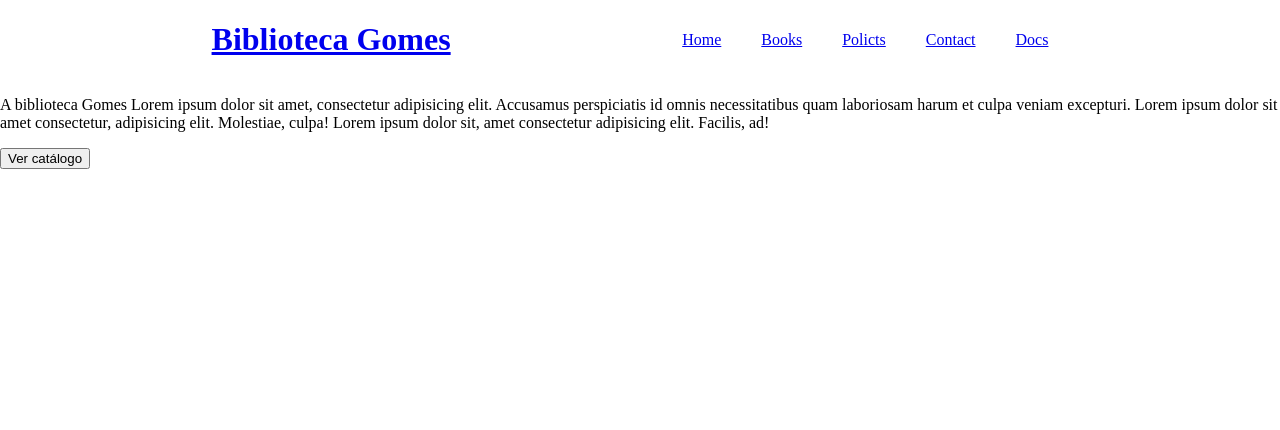
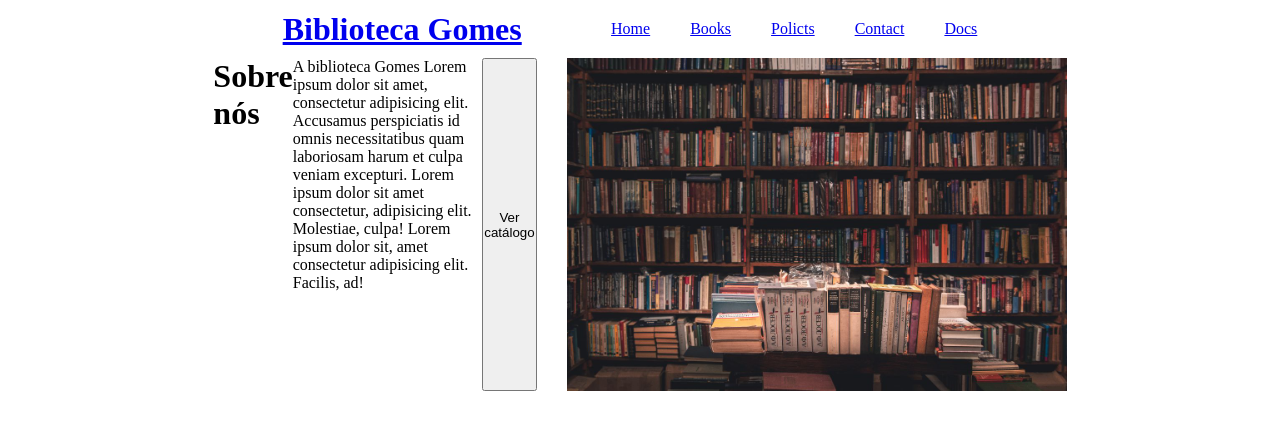
Before and after one commit to MartinianoGomes/library-api, a plain HTML site: page frontend/src/index.html in a window 1280 px wide. Drawn offline with Linux system fonts and the light colour scheme.

Commit message:
feat: Desenvolvendo o frontend

```diff
--- a/frontend/src/index.html
+++ b/frontend/src/index.html
@@ -25,7 +25,9 @@
     </header>
 
     <main>
-        <div class="">
+        <div class="parte1">
+            <h1>Sobre nós</h1>
+
             <p>
                 A biblioteca Gomes Lorem ipsum dolor sit amet, consectetur adipisicing elit.
                 Accusamus perspiciatis id omnis necessitatibus quam laboriosam harum et culpa veniam excepturi.
@@ -35,6 +37,10 @@
 
             <button>Ver catálogo</button>
         </div>
+
+        <div class="parte2">
+            <img src="assets/biblioteca.jpg" alt="" class="parte2-image">
+        </div>
     </main>
 
     <footer></footer>
--- a/frontend/src/style.css
+++ b/frontend/src/style.css
@@ -1,13 +1,29 @@
-body {
+/* Características de todos os elementos da página */
+* {
     margin: 0px;
     padding: 0px;
 }
 
+
+
+
+/* Estilização do body da página */
+body {
+    display: grid;
+    grid-template-columns: 1fr 2fr 2fr 1fr;
+}
+
+
+
+
+/* Estilização do cabeçalho da página */
 header {
     display: flex;
     justify-content: space-evenly;
     align-items: center;
     text-align: center;
+
+    grid-column: 2/4;
 }
 
 .menu {
@@ -18,3 +34,34 @@ header {
     margin: 10px;
     padding: 10px;
 }
+
+
+
+
+/* Estilização da main do projeto */
+main {
+    grid-row: 2/3;
+    grid-column: 2/4;
+
+    display: grid;
+    grid-template-columns: 1fr 1fr;
+
+    gap: 30px;
+}
+
+.parte1 {
+    grid-column: 1/2;
+
+    display: flex;
+}
+
+.parte2 {
+    grid-column: 2/3;
+
+    display: flex;
+    align-items: center;
+}
+
+.parte2-image {
+    width: 500px;
+}
```
Also changed, not shown: frontend/src/assets/biblioteca.jpg (added).
